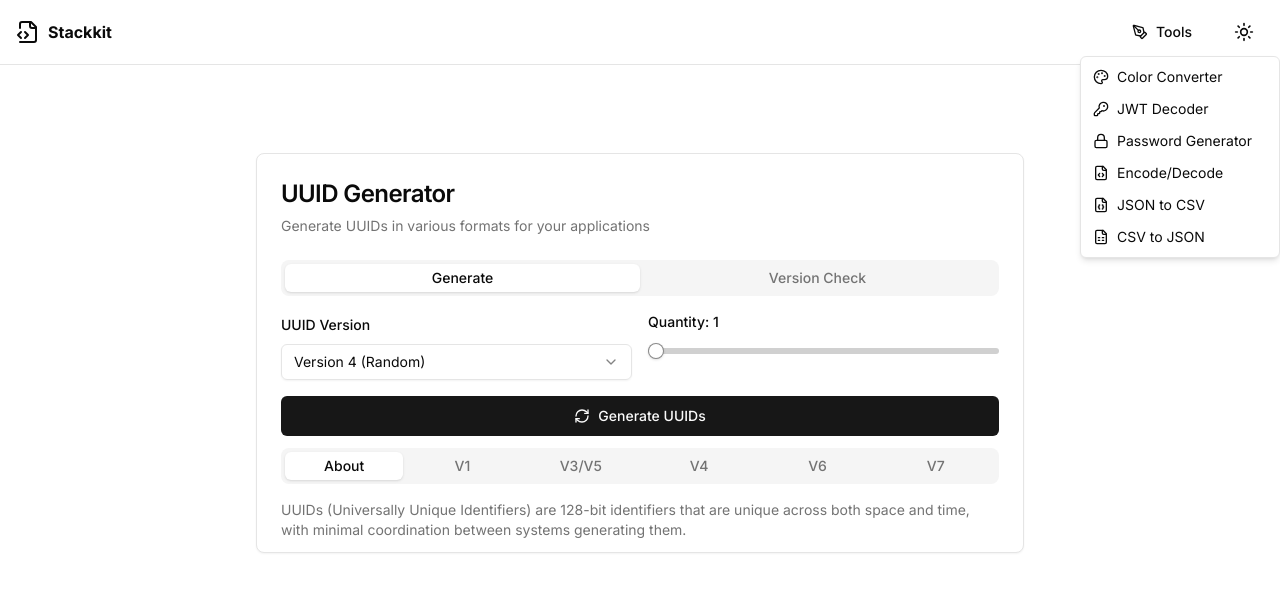
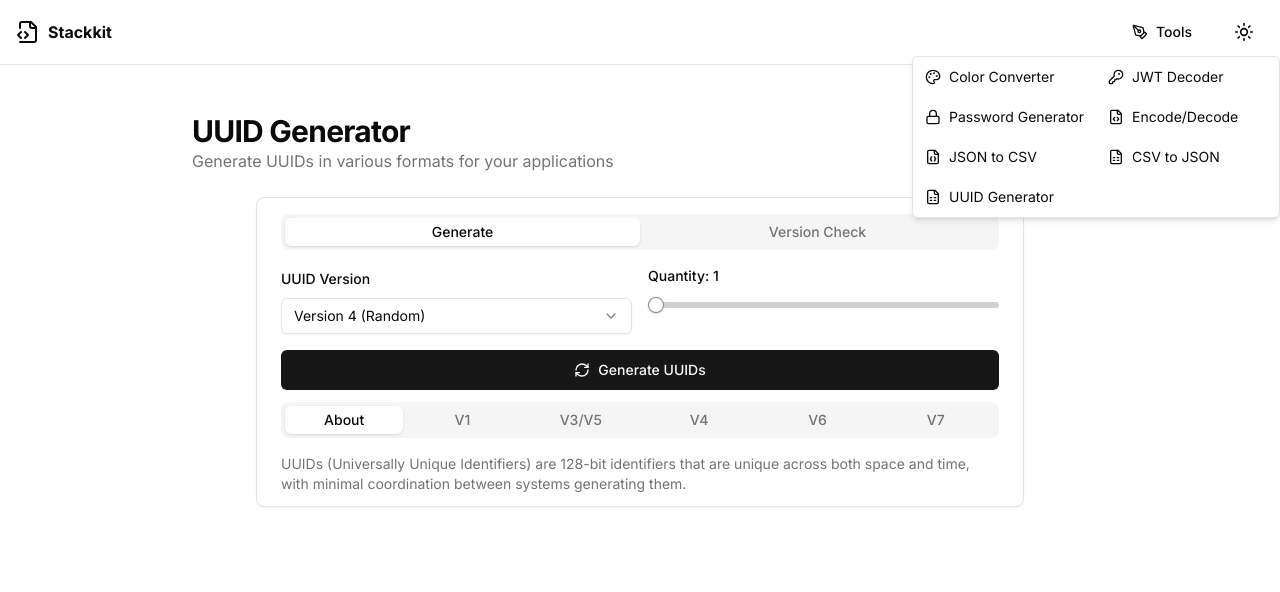
Before and after one commit to dj21-vicky21/Dev-tool-app, a Next.js app: page /tool/uuid-generator in a window 1280 px wide. Both pictures are taken after a click on the button "Tools". Shown: the top 592 px of the page. Built offline with nearby package versions, Linux system fonts and the light colour scheme.

Commit message:
fix header tools, spaces and alignment

```diff
--- a/app/page.tsx
+++ b/app/page.tsx
@@ -6,7 +6,7 @@ import { Palette, KeyRound, Lock, FileCode, FileJson, FileSpreadsheet, Search }
 import Link from "next/link"
 import { useState } from "react"
 
-const tools = [
+export const tools = [
   {
     name: "Color Converter",
     description: "Convert colors between different formats (HEX, RGB, HSL)",
--- a/app/tool/layout.tsx
+++ b/app/tool/layout.tsx
@@ -4,7 +4,7 @@ export default function ToolsLayout({
   children: React.ReactNode
 }) {
   return (
-    <div className="container mx-auto px-4 py-6 max-w-4xl">
+    <div className="container mx-auto py-6 max-w-4xl">
       {children}
     </div>
   )
--- a/app/tool/password-generator/page.tsx
+++ b/app/tool/password-generator/page.tsx
@@ -77,11 +77,7 @@ export default function PasswordGenerator() {
       </div>
 
       <Card>
-        <CardHeader>
-          <CardTitle>Generated Password</CardTitle>
-          <CardDescription>Your secure password will appear here</CardDescription>
-        </CardHeader>
-        <CardContent>
+        <CardContent className="py-6 px-3">
           <div className="flex gap-2">
             <Input
               readOnly
--- a/app/tool/uuid-generator/page.tsx
+++ b/app/tool/uuid-generator/page.tsx
@@ -5,10 +5,7 @@ import { Button } from "@/components/ui/button";
 import {
   Card,
   CardContent,
-  CardDescription,
   CardFooter,
-  CardHeader,
-  CardTitle,
 } from "@/components/ui/card";
 import {
   Select,
@@ -125,23 +122,22 @@ export default function UuidGenerator() {
   };
 
   return (
-    <div className="container mx-auto py-10">
+    <div className="space-y-6">
+      <div>
+        <h1 className="text-3xl font-bold tracking-tight"> UUID Generator</h1>
+        <p className="text-muted-foreground">
+          Generate UUIDs in various formats for your applications
+        </p>
+      </div>
       <Card className="max-w-3xl mx-auto">
-        <CardHeader>
-          <CardTitle className="text-2xl flex items-center gap-2">
-            UUID Generator
-          </CardTitle>
-          <CardDescription>
-            Generate UUIDs in various formats for your applications
-          </CardDescription>
-        </CardHeader>
+
 
         <Tabs
           value={activeTab}
           onValueChange={setActiveTab}
           className="w-full px-6"
         >
-          <TabsList className="grid grid-cols-2 w-full mb-4 ">
+          <TabsList className="grid grid-cols-2 w-full my-4">
             <TabsTrigger value="generate">Generate</TabsTrigger>
             <TabsTrigger value="check">Version Check</TabsTrigger>
           </TabsList>
--- a/components/navigation.tsx
+++ b/components/navigation.tsx
@@ -4,12 +4,6 @@ import * as React from "react";
 import Link from "next/link";
 import { Button } from "@/components/ui/button";
 import {
-  Palette,
-  KeyRound,
-  Lock,
-  FileCode,
-  FileJson,
-  FileSpreadsheet,
   Moon,
   Sun,
   PenToolIcon as ToolIcon,
@@ -24,39 +18,8 @@ import {
 } from "@/components/ui/dropdown-menu";
 import { cn } from "@/lib/utils";
 import { usePathname } from "next/navigation";
+import { tools } from "@/app/page";
 
-const tools = [
-  {
-    name: "Color Converter",
-    href: "/tool/color-converter",
-    icon: Palette,
-  },
-  {
-    name: "JWT Decoder",
-    href: "/tool/jwt-decoder",
-    icon: KeyRound,
-  },
-  {
-    name: "Password Generator",
-    href: "/tool/password-generator",
-    icon: Lock,
-  },
-  {
-    name: "Encode/Decode",
-    href: "/tool/encode-decode",
-    icon: FileCode,
-  },
-  {
-    name: "JSON to CSV",
-    href: "/tool/json-to-csv",
-    icon: FileJson,
-  },
-  {
-    name: "CSV to JSON",
-    href: "/tool/csv-to-json",
-    icon: FileSpreadsheet,
-  },
-];
 
 export function Navigation() {
   const { theme, setTheme } = useTheme();
@@ -83,12 +46,12 @@ export function Navigation() {
                   <span>Tools</span>
                 </Button>
               </DropdownMenuTrigger>
-              <DropdownMenuContent align="start" className="w-[200px]">
+              <DropdownMenuContent align="start" className=" grid grid-cols-2 gap-2">
                 {tools.map((tool) => (
                   <DropdownMenuItem key={tool.href} asChild>
                     <Link
                       href={tool.href}
-                      className="flex items-center space-x-2"
+                      className="flex items-center space-x-2 cursor-pointer"
                     >
                       <tool.icon className="h-4 w-4" />
                       <span>{tool.name}</span>
```
